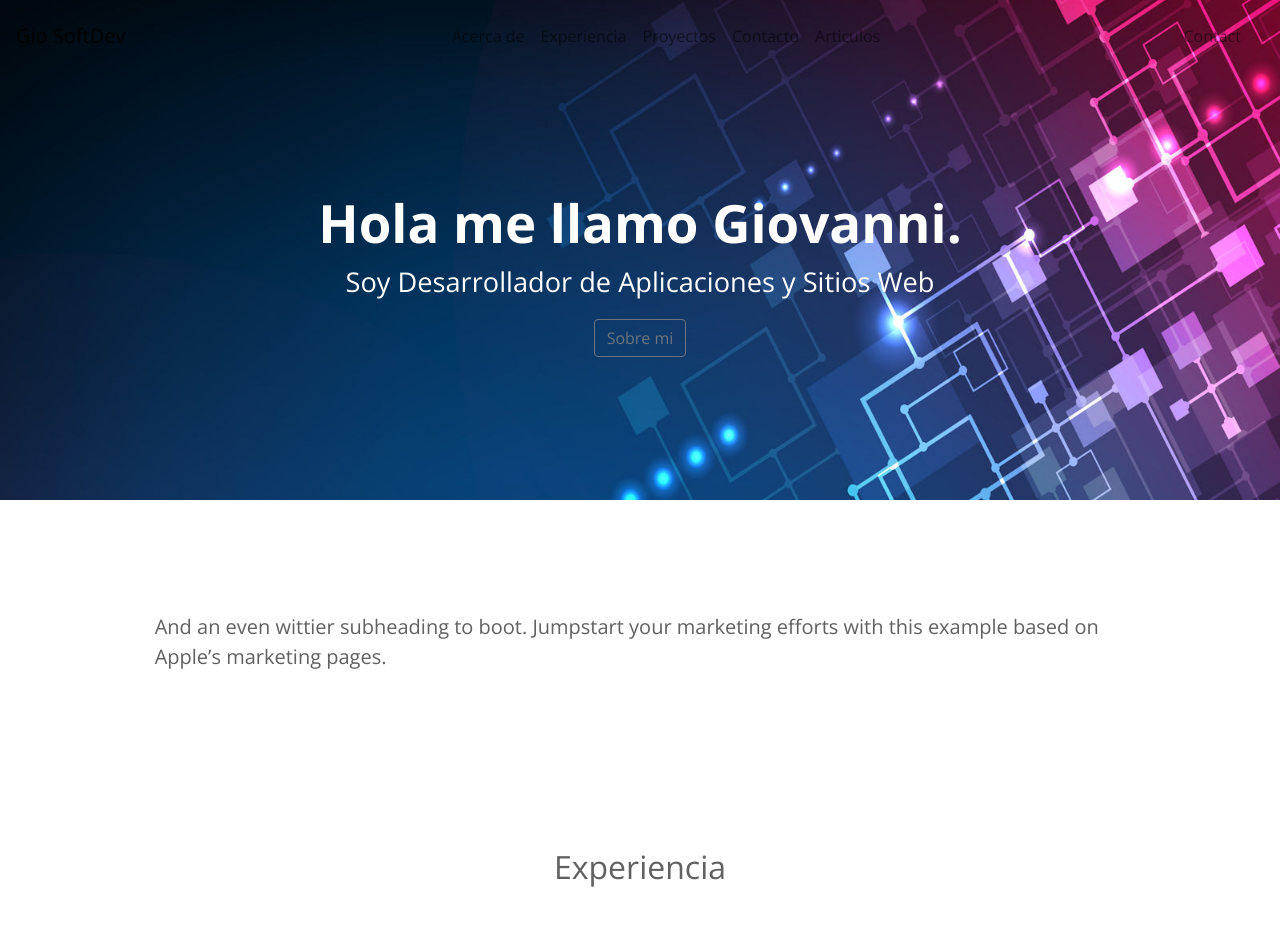
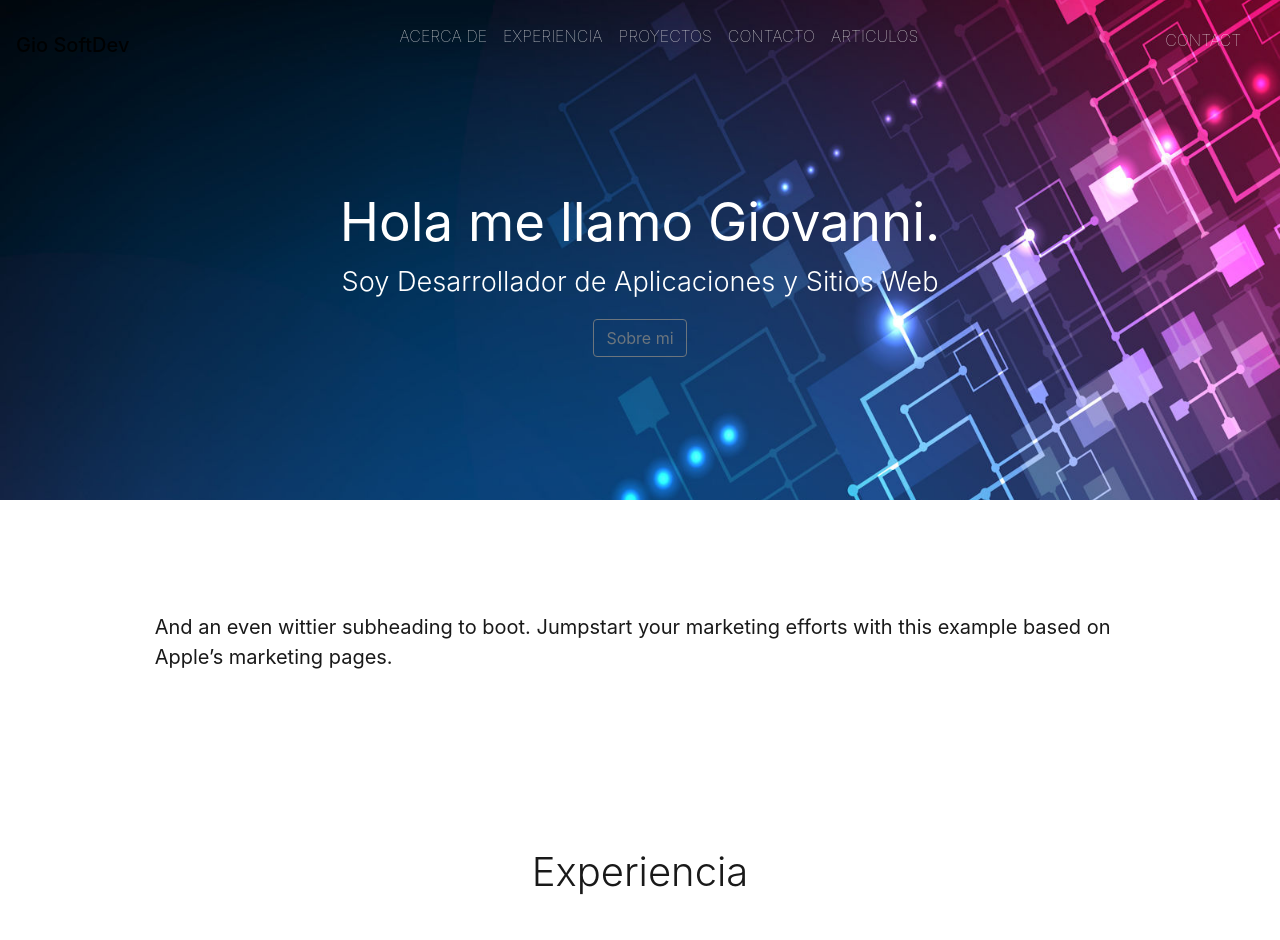
Before and after one commit to john0tough/john0tough.github.io, a Jekyll site: the page built from index.html, in a window 1280 px wide. Shown: the top 940 px of the page. Built offline with Jekyll 4.4.1, drawn with Linux system fonts in a browser that asks for light colours; nearby versions of some CDN libraries; grey boxes are pictures that could not be loaded.

Commit message:
agrega nuevos cambios

```diff
--- a/_layouts/homeDefault.html
+++ b/_layouts/homeDefault.html
@@ -80,14 +80,14 @@
 		<div class="container">
 			<div class="collapse navbar-collapse" id="navbarTogglerDemo03">
 				<ul class="nav navbar-nav mx-auto">
-					<li class="nav-item"><a class="nav-link" href="#">Acerca de</a></li>
-					<li class="nav-item"><a class="nav-link" href="#">Experiencia</a></li>
-					<li class="nav-item"><a class="nav-link" href="#">Proyectos</a></li>
-					<li class="nav-item"><a class="nav-link" href="#">Contacto</a></li>
-					<li class="nav-item"><a class="nav-link" href="#">Articulos</a></li>
+					<li class="nav-item  pb-3"><a class="nav-link" href="#">Acerca de</a></li>
+					<li class="nav-item  pb-3"><a class="nav-link" href="#">Experiencia</a></li>
+					<li class="nav-item  pb-3"><a class="nav-link" href="#">Proyectos</a></li>
+					<li class="nav-item  pb-3"><a class="nav-link" href="#">Contacto</a></li>
+					<li class="nav-item  pb-3"><a class="nav-link" href="#">Articulos</a></li>
 				</ul>
 				<ul class="nav navbar-nav">
-					<li class="nav-item"><a class="nav-link" href="#">Contact</a></li>
+					<li class="nav-item  pb-2"><a class="nav-link" href="#">Contact</a></li>
 				</ul>
 			</div>
 		</div>
@@ -118,7 +118,7 @@
 					</div>
 				</div>
 			</div>
-			<div class="d-flex justify-content-center flex-row  flex-wrap experience pb-3">
+			<div class="d-flex justify-content-center flex-row  flex-wrap experience pb-5">
 				{% for experience in site.experiences %}
 				<div class="card-container">
 					<div class="card" style="background: url('{{experience.img}}') center center/cover;"></div>
@@ -143,7 +143,7 @@
 		<div class="container blog py-5">
 			<div class="row">
 				<div class="col-sm-12">
-					<h2 class="text-center">Articulos</h2>
+					<h2 class="text-center">Blog</h2>
 					<p>
 						And an even wittier subheading to boot. Jumpstart your marketing
 					</p>
@@ -159,7 +159,7 @@
 							<p class="card-text">
 									{{post.summary}}
 							</p>
-							<a href="{{post.url}}" class="btn btn-primary">Go somewhere</a>
+							<a href="{{post.url}}" class="btn btn-outline-primary">Go somewhere</a>
 						</div>
 					</div>
 				</div>
--- a/_sass/_home.scss
+++ b/_sass/_home.scss
@@ -1,18 +1,24 @@
-@include keyframes(hmOpacity){
-    0% {
-        opacity: 0;
-        transform: translate(-600px, 0px);
-    }
-    100% {
-        opacity: 1;
-        transform: translate(0px, 0px);
-    }
-}
+$colorOverDark: #efefef;
+$colorEmphasis: #0073b1;
+$colorOverLight: rgba(0,0,0,.9);
 .navbar.navbar-fixed-top {
     position: absolute;
     width: 100%;
     z-index: 1;
     background-color: transparent!important;
+
+    li{
+        a{
+            font-weight: 100;
+            text-transform: uppercase;
+            color: $colorOverDark!important;
+        }
+        border-bottom: 2px solid transparent;
+        @include transition(border-bottom-color 0.3S);
+    }
+    li:hover{
+        border-bottom-color: $colorEmphasis;
+    }
 }
 .active {
     opacity: 0;
@@ -25,22 +31,35 @@
     background-attachment: fixed;
     min-height: 500px;
     .me{
-        @include animateOnce(hmOpacity, ease-in, 0.5s, 0s);
+        @include animateOnce((hmOpacity, hmTranslate), ease-in, 0.5s, 0s);
         font-size: 3.3rem;
-        font-weight: 600;
+        font-weight: 400;
         @media screen and (max-width: $break-md) {
             font-size: 2.5rem;
         }
     }
     .my-title{
+        @include animateOnce(hmOpacity, ease-in, 0.5s, 0.7s);
+        opacity: 0;
+        font-weight: 300;
         font-size: 1.7rem;
         @media screen and (max-width: $break-md) {
-            font-size: 2.5rem;
+            font-size: 1.5rem;
         }
     }
 }
 main{
-    color: #616161;
+    .btn{
+        border-radius: 0%;
+        &.btn-outline-primary:hover{
+            background-color: $colorEmphasis;
+        }
+    }
+    h2{
+        font-weight: 300;
+        font-size: 2.5rem;
+    }
+    color: $colorOverLight;
     .blog{
         .card{
             @include transition(opacity 0.5s);
@@ -53,12 +72,12 @@ main{
             }
             hr{
                 width: 25%;
-                border: 2px solid $color;
+                border: 2px solid $colorEmphasis;
             }
         }
         .card:hover{
             .card-title{
-                color: $color;
+                color: $colorEmphasis;
             }
         }
         .card.fade:not(:hover){
@@ -115,5 +134,20 @@ main{
             }
         }
     }
-
 }
+@include keyframes(hmOpacity){
+    0% {
+        opacity: 0;
+    }
+    100% {
+        opacity: 1;
+    }
+}
+@include keyframes(hmTranslate){
+    0% {
+        transform: translate(0px, -50px);
+    }
+    100% {
+        transform: translate(0px, 0px);
+    }
+}
--- a/assets/css/main.scss
+++ b/assets/css/main.scss
@@ -2,8 +2,6 @@
 # this ensures Jekyll reads the file to be transformed into CSS later
 # only Main files contain this front matter, not partials.
 ---
-
-@import url('https://fonts.googleapis.com/css?family=Open+Sans:400,700');
 
 $color: #425ff4;
 $break-md: 767.98px;
@@ -13,6 +11,3 @@ $break-sm: 575.98px;
 @import "utilities";
 @import "menu";
 @import "home";
-body {
-    font-family: 'Open Sans', sans-serif!important;
-}
```
